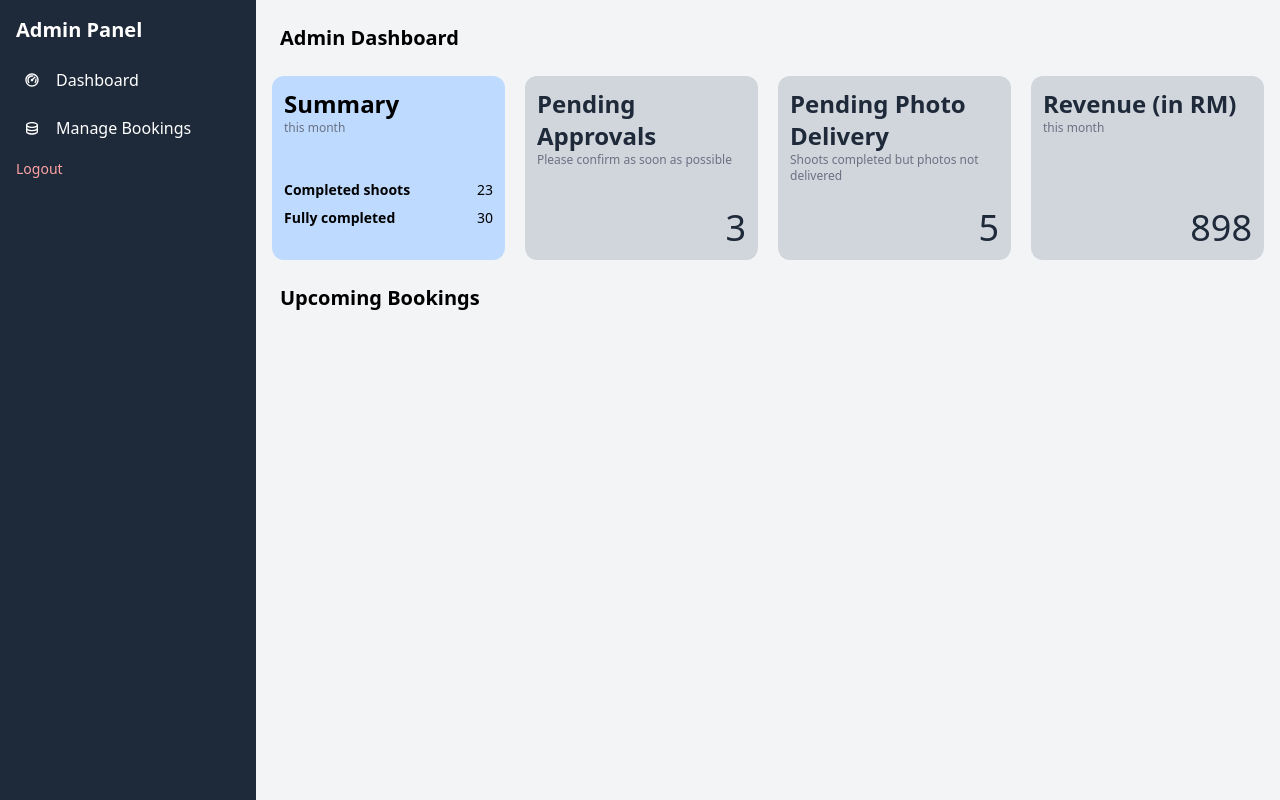
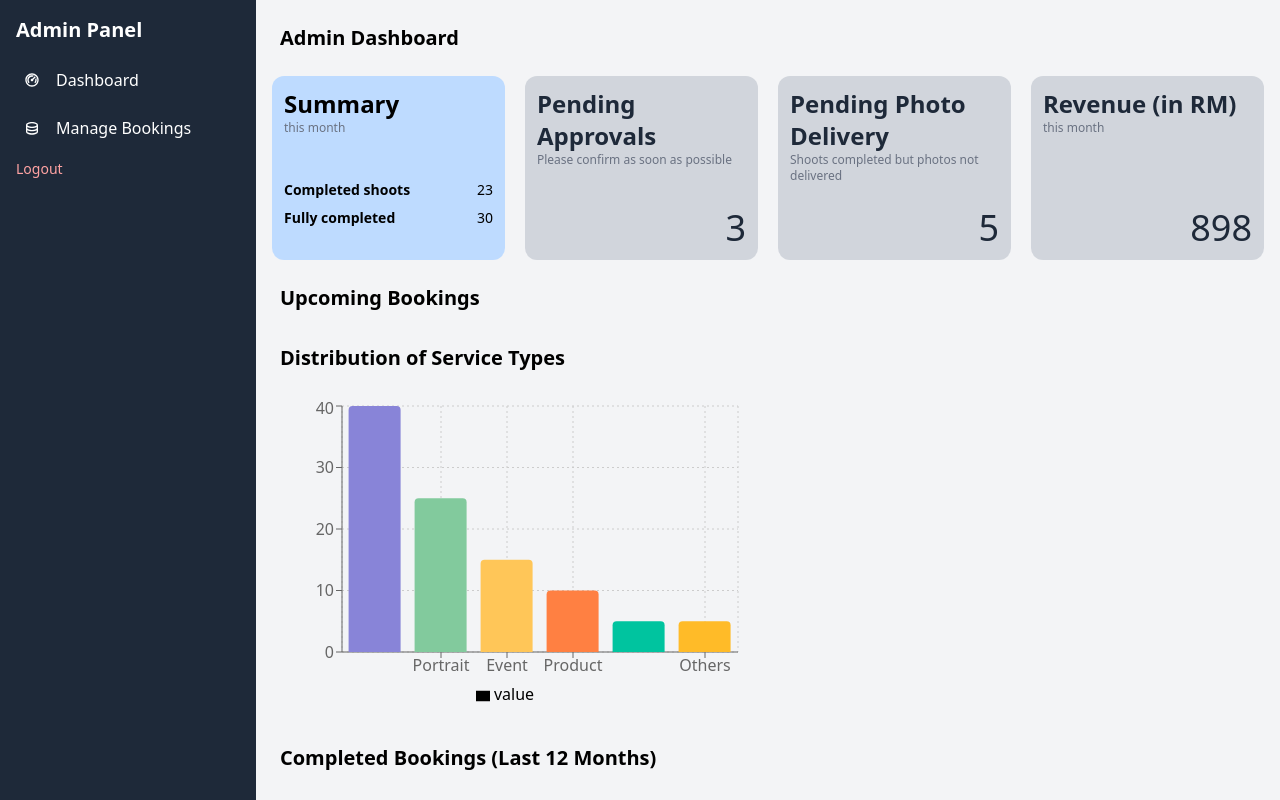
Before and after one commit to ChiaThingWei/Full-Freelancer-Booking-System, a React (Vite) app: page /admin in a window 1280 px wide. Built offline with nearby package versions, Linux system fonts and the light colour scheme.

Commit message:
small progress for dashboard

```diff
--- a/package.json
+++ b/package.json
@@ -23,6 +23,7 @@
     "react-icons": "^5.5.0",
     "react-router-dom": "^7.7.1",
     "react-social-media-embed": "^2.5.18",
+    "recharts": "^3.1.2",
     "tailwind-datepicker-react": "^1.4.3",
     "tailwindcss": "^4.1.11"
   },
--- a/src/pages/admin/Dashboard.tsx
+++ b/src/pages/admin/Dashboard.tsx
@@ -1,5 +1,23 @@
 import Card from "./components/Card"
 import Card2 from "./components/Card2"
+import DistributionChart from "./components/DistributionChart"
+import MonthlyCompletedLineChart from "./components/LineChart"
+
+const datas=[
+  { month: 'Jan', count: 3 },
+  { month: 'Feb', count: 7 },
+  { month: 'Mar', count: 5 },
+  { month: 'Apr', count: 3 },
+  { month: 'May', count: 9 },
+  { month: 'Jun', count: 13 },
+  { month: 'Jul', count: 5 },
+  { month: 'Aug', count: 5 },
+  { month: 'Sep', count: 1 },
+  { month: 'Oct', count: 5 },
+  { month: 'Nov', count: 15 },
+  { month: 'Dec', count: 11 },
+]
+
 
 const Dashboard = () => {
   return (
@@ -18,6 +36,14 @@ const Dashboard = () => {
 
         </div>
 
+        <div className="mb-20">
+          <DistributionChart/>
+        </div>
+
+        <div>
+          <MonthlyCompletedLineChart data={datas}/>
+        </div>
+
     </div>
   )
 }
--- /dev/null
+++ b/src/pages/admin/components/DistributionChart.tsx
@@ -0,0 +1,52 @@
+import React from 'react'
+
+import {
+    BarChart,
+    Bar,
+    XAxis,
+    YAxis,
+    Tooltip,
+    Legend,
+    ResponsiveContainer,
+    CartesianGrid,
+    Cell,
+  } from 'recharts'
+
+const COLORS = ['#8884d8', '#82ca9d', '#ffc658', '#ff8042', '#00C49F', '#FFBB28'];
+
+
+const data = [
+    { name: 'Wedding', value: 40 },
+    { name: 'Portrait', value: 25 },
+    { name: 'Event', value: 15 },
+    { name: 'Product', value: 10 },
+    { name: 'Graduation', value: 5 },
+    { name: 'Others', value: 5 },
+  ];
+
+const DistributionChart = () => {
+   return (
+    <div className="w-full md:w-1/2 h-80">
+      <h2 className="text-xl font-semibold mb-4 p-2">Distribution of Service Types</h2>
+
+      <div className='mx-auto  h-80'>
+        <ResponsiveContainer>
+            <BarChart data={data} margin={{ top: 10, right: 30, left: 10, bottom: 10 }}>
+            <CartesianGrid strokeDasharray="2 3" />
+            <XAxis dataKey="name" />
+            <YAxis />
+            <Tooltip />
+            <Legend />
+            <Bar dataKey="value" radius={[4, 4, 0, 0]}>
+                {data.map((entry, index) => (
+                <Cell key={`cell-${index}`} fill={COLORS[index % COLORS.length]} />
+                ))}
+            </Bar>
+            </BarChart>
+        </ResponsiveContainer>
+      </div>
+    </div>
+  )
+}
+
+export default DistributionChart
--- /dev/null
+++ b/src/pages/admin/components/LineChart.tsx
@@ -0,0 +1,39 @@
+// components/MonthlyCompletedLineChart.tsx
+import {
+    LineChart,
+    Line,
+    XAxis,
+    YAxis,
+    Tooltip,
+    CartesianGrid,
+    ResponsiveContainer,
+  } from 'recharts';
+
+  interface ChartData {
+    month: string
+    count: number
+  }
+
+  export default function MonthlyCompletedLineChart({ data }: { data: ChartData[] }) {
+    return (
+      <div className="w-full md:pr-4 h-80">
+        <h2 className="text-xl font-semibold mb-4 p-2">Completed Bookings (Last 12 Months)</h2>
+        <ResponsiveContainer>
+          <LineChart data={data}>
+            <CartesianGrid strokeDasharray="3 3" />
+            <XAxis dataKey="month" />
+            <YAxis allowDecimals={false} />
+            <Tooltip />
+            <Line
+              type="monotone"
+              dataKey="count"
+              stroke="#8884d8"
+              strokeWidth={2}
+              dot={{ r: 4 }}
+              activeDot={{ r: 6 }}
+            />
+          </LineChart>
+        </ResponsiveContainer>
+      </div>
+    );
+  }
```
Also changed, not shown: 1 other file (tests, documents, lock files or other folders).
